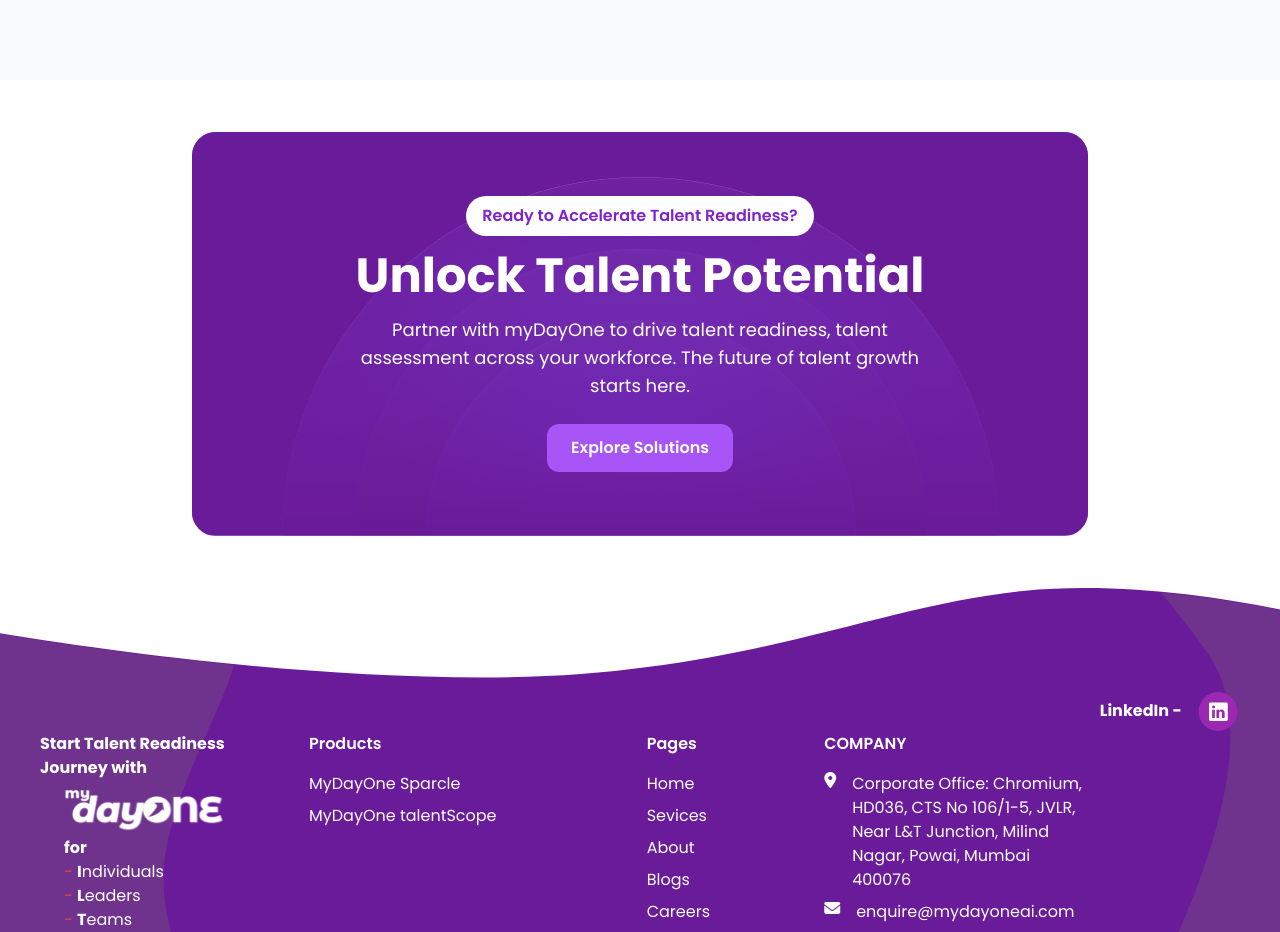
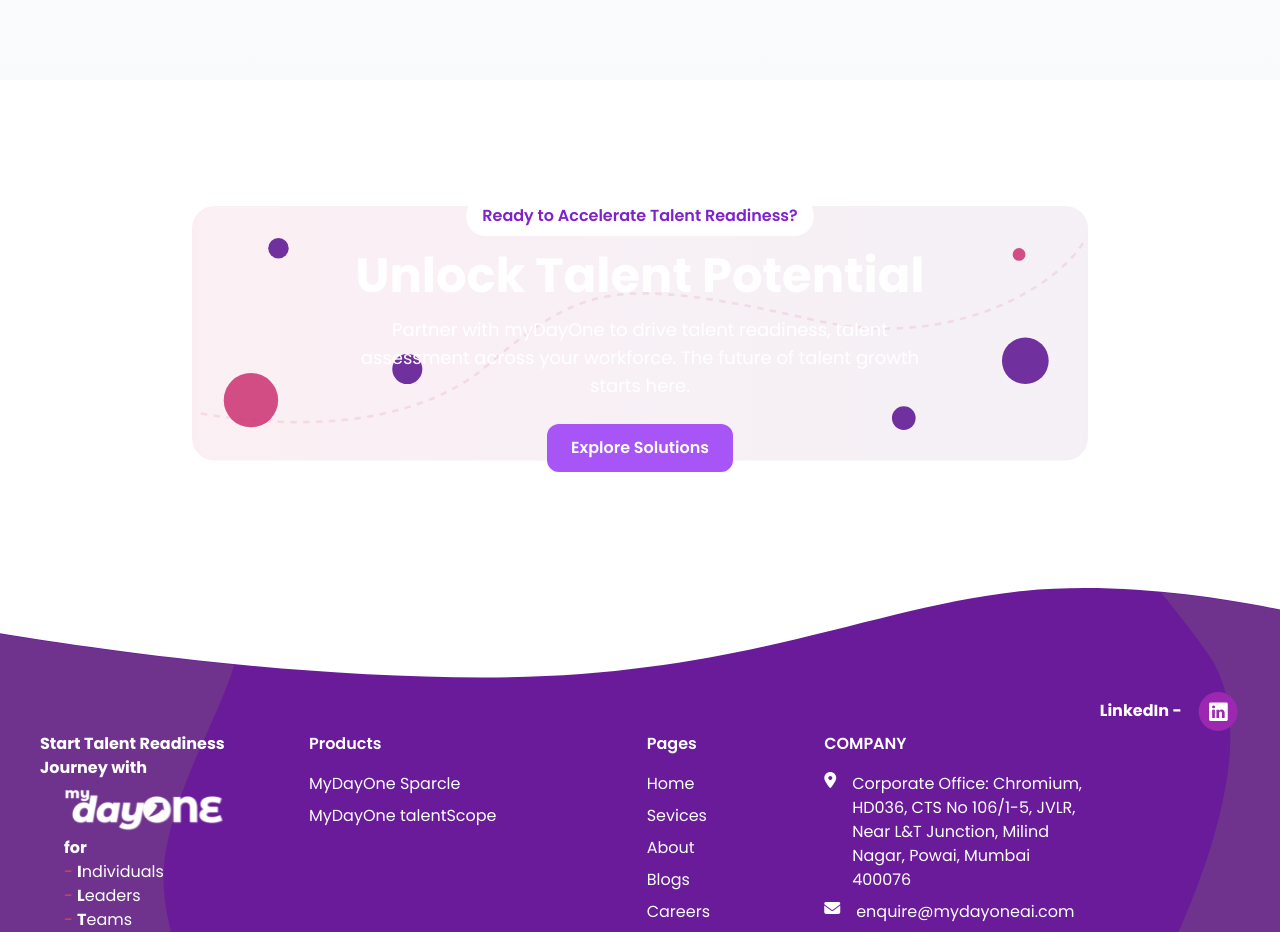
Before and after one commit to Satyarshi/mydayone, a Next.js app: page / in a window 1280 px wide. Shown: the part 7820-8752 px from the top of the page. Built offline with nearby package versions, Linux system fonts and the light colour scheme; no server answers; the database is empty.

Commit message:
Update background image in UnlockPotentialSection and add new SVG asset for improved design

```diff
--- a/src/components/home/UnlockPotentialSection.tsx
+++ b/src/components/home/UnlockPotentialSection.tsx
@@ -24,9 +24,9 @@ const UnlockPotentialSection: React.FC<Props> = ({
           {/* Background Image */}
           <div className="absolute inset-0">
             <img
-              src="/cta_component.svg"
+              src="/Container.svg"
               alt="Purple Background"
-              className="w-full h-full object-cover rounded-3xl"
+              className="w-full h-full object-contain rounded-3xl"
             />
           </div>
 
```
Also changed, not shown: public/Container.svg (added).
